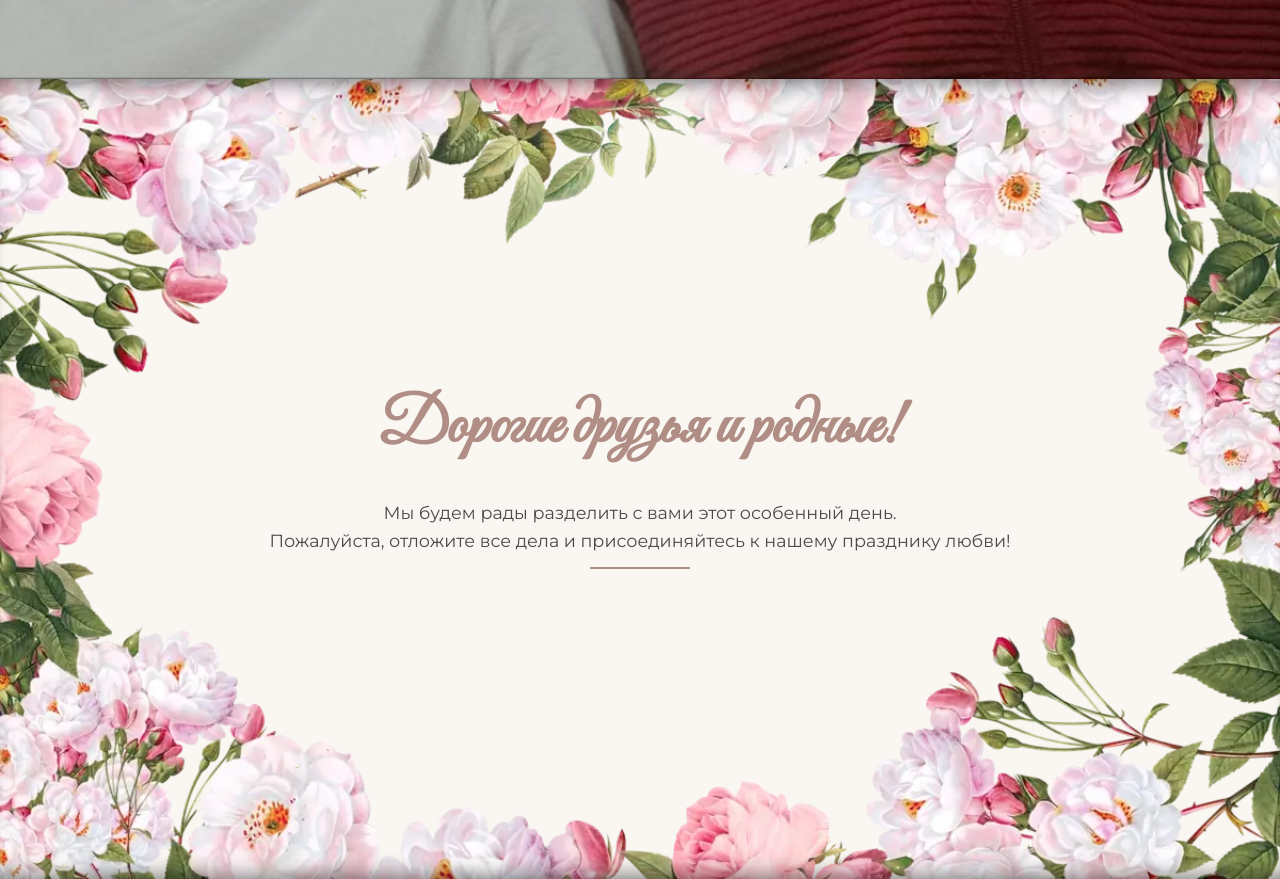
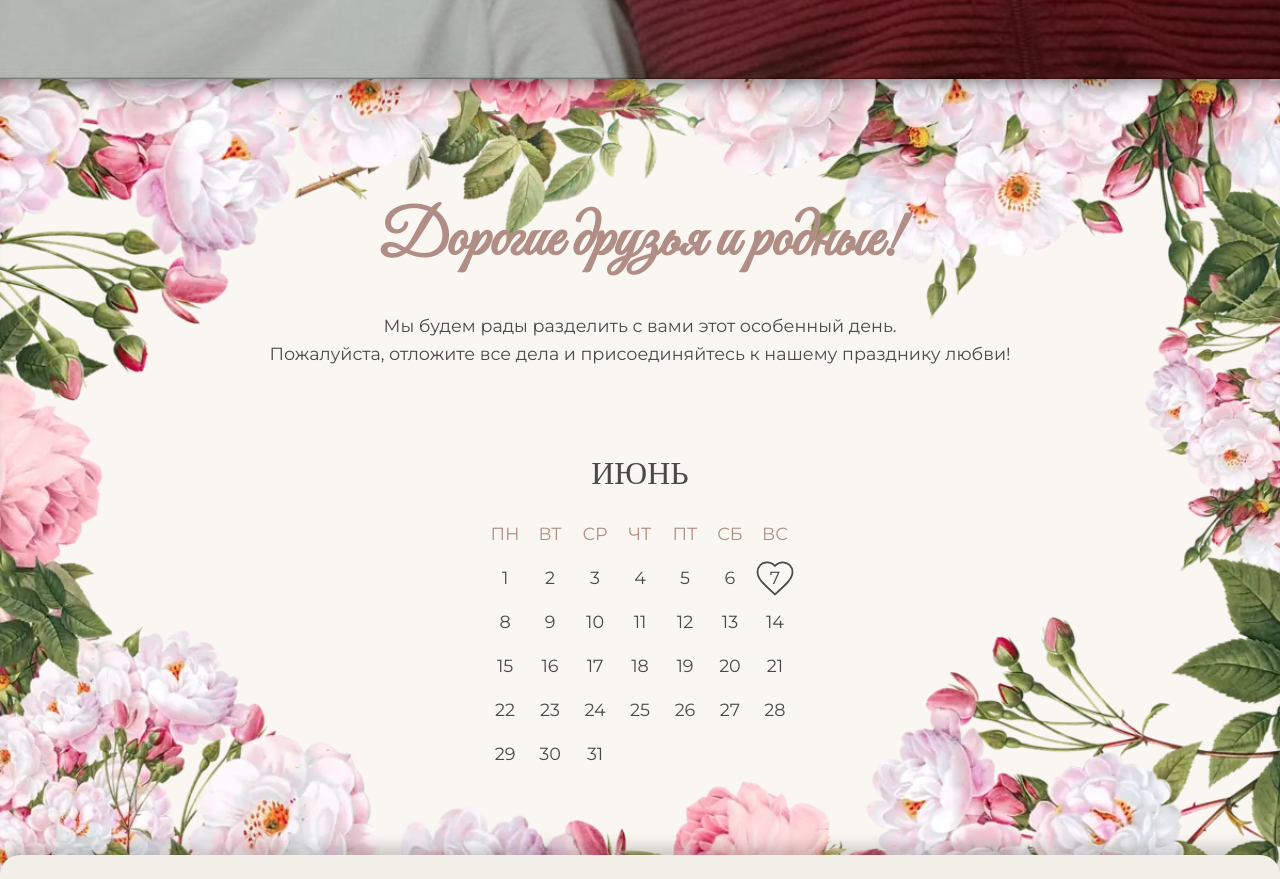
Before and after one commit to Kontsentrator/wedding, a plain HTML site: page index.html in a window 1280 px wide. Shown: the part 721-1600 px from the top of the page. Drawn offline with nearby package versions, Linux system fonts and the light colour scheme.

Commit message:
Добавлен календарь

```diff
--- a/assets/styles/styles.css
+++ b/assets/styles/styles.css
@@ -35,6 +35,8 @@
     --breakpoint-2xs: 360px;
 
     --transition-1: 300ms;
+
+    --overlap-size: calc(var(--spacing-3x) * 2);
 }
 
 * {
@@ -60,11 +62,6 @@ h3 {
 
 .text_cursive {
     font-family: 'Great Vibes', cursive;
-}
-
-.link_hidden {
-    text-decoration: none;
-    color: inherit;
 }
 
 /* --- ГЛАВНЫЙ ЭКРАН --- */
@@ -140,14 +137,60 @@ h3 {
     background-repeat: no-repeat;
     background-position: center;
     background-size: cover;
-    box-shadow:
-        inset 0 var(--spacing-5x) var(--spacing-5x) calc(var(--spacing-4x) * -1) var(--shadow-color-3),
-        inset 0 calc(var(--spacing-5x) * -1) var(--spacing-5x) calc(var(--spacing-4x) * -1) var(--shadow-color-3);
+    box-shadow: inset 0 var(--spacing-5x) var(--spacing-5x) calc(var(--spacing-4x) * -1) var(--shadow-color-3);
 }
 
 .section.invitation>.title {
     font-size: 4rem;
     color: var(--text-color-3);
+}
+
+.calendarContainer {
+    display: flex;
+    flex-direction: column;
+    gap: var(--spacing-5x);
+    margin-top: calc(var(--spacing-5x) * 4);
+}
+
+.calendarContainer>.monthLabel {
+    font-family: 'Cormorant Garamond', serif;
+    text-transform: uppercase;
+    font-size: 2rem;
+}
+
+.calendarContainer>.calendar {
+    display: grid;
+    grid-template-columns: repeat(7, 1fr);
+    gap: var(--spacing-4x);
+}
+
+.calendarContainer>.calendar>.weekDay {
+    text-transform: uppercase;
+    color: var(--text-color-3);
+}
+
+.calendarContainer>.calendar>.day {
+    position: relative;
+}
+
+.calendarContainer>.calendar>.day_special::before {
+    --day-frame-size: 42px;
+
+    content: '';
+    position: absolute;
+    inset: 50% 0 0 50%;
+    transform: translate(-50%, -50%);
+    width: var(--day-frame-size);
+    height: var(--day-frame-size);
+    background-image: url('../icons/heart.svg');
+    background-size: contain;
+    background-repeat: no-repeat;
+    z-index: -1;
+    transition: width var(--transition-1), height var(--transition-1);
+}
+
+.calendarContainer>.calendar>.day_special:hover::before {
+    --day-frame-size: 50px;
 }
 
 /* --- ПРОГРАММА ДНЯ --- */
@@ -158,6 +201,10 @@ h3 {
     align-items: center;
     justify-content: center;
     background-color: var(--background-color-3);
+    border-radius: var(--border-radius-5x) var(--border-radius-5x) 0 0;
+    box-shadow: 0 calc(var(--spacing-2x) * -1) var(--spacing-4x) var(--shadow-color-1);
+    padding-top: calc(100px + var(--overlap-size));
+    margin-top: calc(var(--overlap-size) * -1);
 }
 
 .section.programm>.title {
@@ -260,7 +307,9 @@ h3 {
     flex-direction: column;
     background: var(--background-color-2);
     padding: calc(var(--spacing-5x) * 2);
-    border-radius: calc(var(--border-radius-5x) * 2);
+    padding-top: calc(var(--spacing-5x) * 2 + var(--overlap-size));
+    margin-top: calc(var(--overlap-size) * -1);
+    border-radius: var(--border-radius-5x) var(--border-radius-5x) 0 0;
     box-shadow: 0 calc(var(--spacing-2x) * -1) var(--spacing-4x) var(--shadow-color-1);
 }
 
@@ -322,6 +371,14 @@ footer>.text_cursive {
         font-size: 2rem;
     }
 
+    .section.invitation {
+        padding: calc(var(--spacing-5x) * 10) var(--spacing-5x);
+    }
+
+    .calendarContainer>.calendar {
+        gap: var(--spacing-2x);
+    }
+
     .section.programm>.timeline {
         flex-direction: column;
     }
--- a/index.html
+++ b/index.html
@@ -1,5 +1,6 @@
 <!DOCTYPE html>
 <html lang="ru">
+
 <head>
     <meta charset="UTF-8">
     <meta name="viewport" content="width=device-width, initial-scale=1.0">
@@ -13,14 +14,14 @@
     <meta property="og:type" content="website">
 
     <!-- Подключаем красивые шрифты от Google -->
-    <link rel="preconnect" href="https://fonts.googleapis.com">
-    <link rel="preconnect" href="https://fonts.gstatic.com" crossorigin>
-    <link rel="stylesheet" href="https://fonts.googleapis.com/css2?family=Cormorant+Garamond:wght@400;600&family=Great+Vibes&family=Montserrat:wght@300;400&display=swap">
+    <link rel="stylesheet"
+        href="https://fonts.googleapis.com/css2?family=Cormorant+Garamond:wght@400;600&family=Great+Vibes&family=Montserrat:wght@300;400&display=swap">
 
     <!-- Подключаем стили сайта -->
     <link rel="stylesheet" href="assets/styles/styles.css">
     <script defer src="./scripts.js"></script>
 </head>
+
 <body>
     <!-- ГЛАВНЫЙ БЛОК -->
     <section class="hero">
@@ -38,7 +39,12 @@
             Мы будем рады разделить с вами этот особенный день.<br />
             Пожалуйста, отложите все дела и присоединяйтесь к нашему празднику любви!
         </p>
-        <div class="divider"></div>
+        <div id="calendarContainer" class="calendarContainer">
+            <div class="monthLabel">Июнь</div>
+            <div class="calendar">
+                <!-- Загрузка календаря выполняется в скрипте -->
+            </div>
+        </div>
     </section>
 
     <!-- ПРОГРАММА -->
@@ -51,7 +57,7 @@
 
     <!-- ДРЕСС-КОД -->
     <section class="section dressCode">
-        <h2  class="title">Дресс-код</h2>
+        <h2 class="title">Дресс-код</h2>
         <p>Будем признательны, если вы поддержите цветовую гамму нашей свадьбы:</p>
         <div class="list">
             <!-- Загрузка списка выполняется в скрипте -->
@@ -63,7 +69,9 @@
     <section class="section form">
         <h2 class="title">Подтвердите присутствие</h2>
         <p>Пожалуйста, заполните форму до 1 февраля</p>
-	    <iframe class="form" src="https://docs.google.com/forms/d/e/1FAIpQLScmMdlpqMNOCKEuOLanLtKKcJ-_xqGBmJrOBwmBmFkIYfwOCA/viewform?embedded=true" frameborder="0">Загрузка…</iframe>
+        <iframe class="form"
+            src="https://docs.google.com/forms/d/e/1FAIpQLScmMdlpqMNOCKEuOLanLtKKcJ-_xqGBmJrOBwmBmFkIYfwOCA/viewform?embedded=true"
+            frameborder="0">Загрузка…</iframe>
     </section>
 
     <!-- ФУТЕР -->
@@ -72,4 +80,5 @@
         <p class="text_cursive">Ждут вас!</p>
     </footer>
 </body>
+
 </html>
--- a/scripts.js
+++ b/scripts.js
@@ -1,4 +1,43 @@
 console.log('А зачем ты сюда залез?');
+
+/* --- ПРИГЛАШЕНИЕ --- */
+
+const WEEK_DAYS = ['пн', 'вт', 'ср', 'чт', 'пт', 'сб', 'вс'];
+const DAYS_IN_MONTH = 31;
+const START_DAY_INDEX = 0;
+const WEDDING_DATE = 7;
+
+const renderCalendar = () => {
+    const calendarContainer = document.getElementById('calendarContainer');
+    if (!calendarContainer) return;
+
+    const calendar = calendarContainer.querySelector('.calendar');
+    if (!calendar) return;
+
+    // Добавляем заголовки дней недели
+    WEEK_DAYS.forEach((weekDay) => {
+        const weekDayElement = document.createElement('div');
+        weekDayElement.className = 'weekDay';
+        weekDayElement.innerText = weekDay;
+        calendar.appendChild(weekDayElement);
+    });
+
+    // 3. Добавляем числа месяца
+    for (let day = 1; day <= DAYS_IN_MONTH; day++) {
+        const dayElement = document.createElement('div');
+        dayElement.className = 'day';
+        dayElement.innerText = day;
+        if (START_DAY_INDEX && day === 1) {
+            dayElement.style.gridColumnStart = START_DAY_INDEX + 1;
+        }
+
+        if (day === WEDDING_DATE) {
+            dayElement.classList.add('day_special');
+        }
+
+        calendar.appendChild(dayElement);
+    }
+};
 
 /* --- ПРОГРАММА --- */
 
@@ -86,7 +125,7 @@ const renderDressCodeList = () => {
         });
 
         listItem.addEventListener('mouseleave', () => {
-            dressCodeSection.style.setProperty('--section-background-color', 'transparent');
+            dressCodeSection.style.setProperty('--section-background-color', null);
         });
 
         list.appendChild(listItem);
@@ -94,6 +133,7 @@ const renderDressCodeList = () => {
 };
 
 const handleDOMContentLoaded = () => {
+    renderCalendar();
     renderProgrammEvents();
     renderDressCodeList();
 };
```
Also changed, not shown: assets/icons/heart.svg (added).
